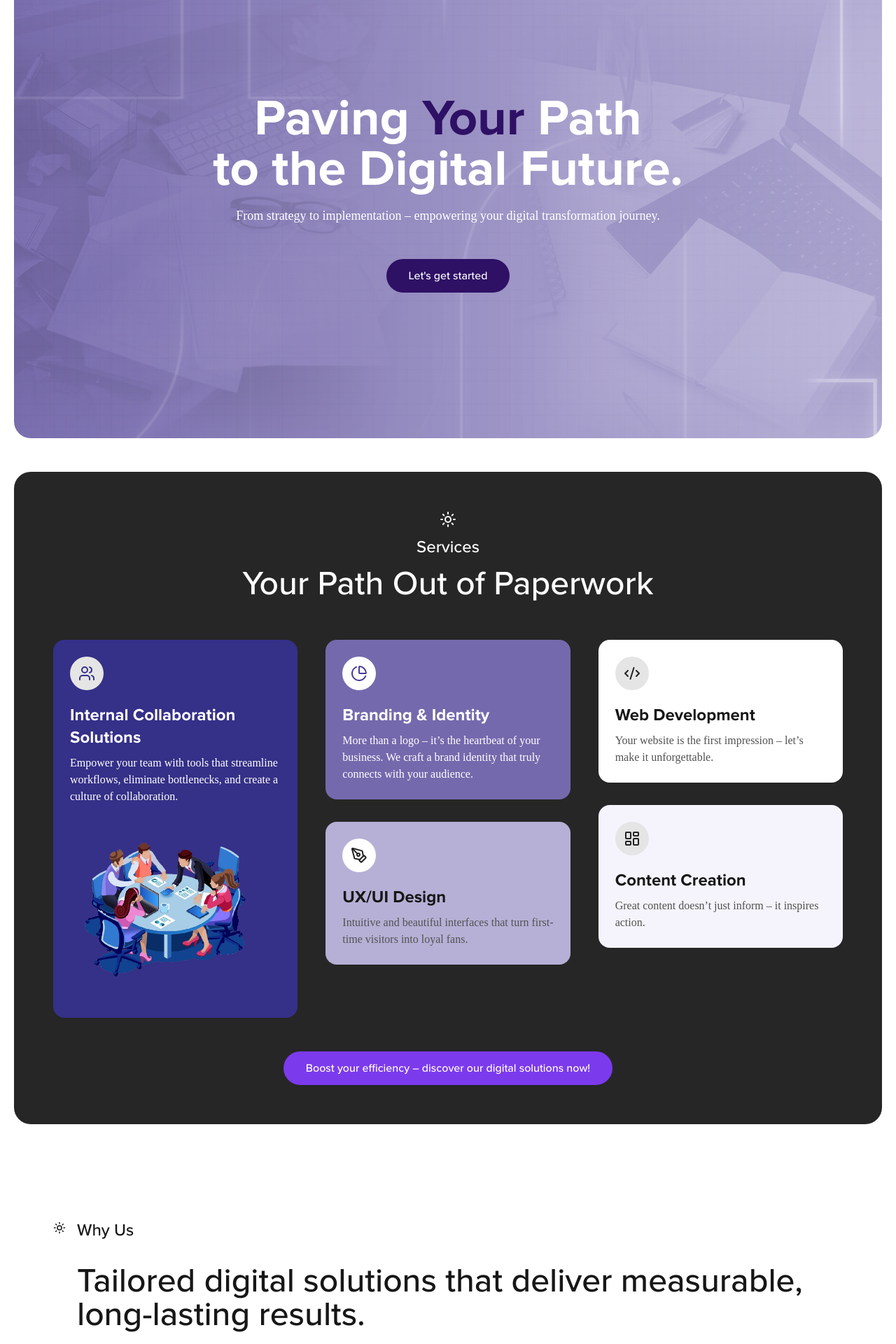
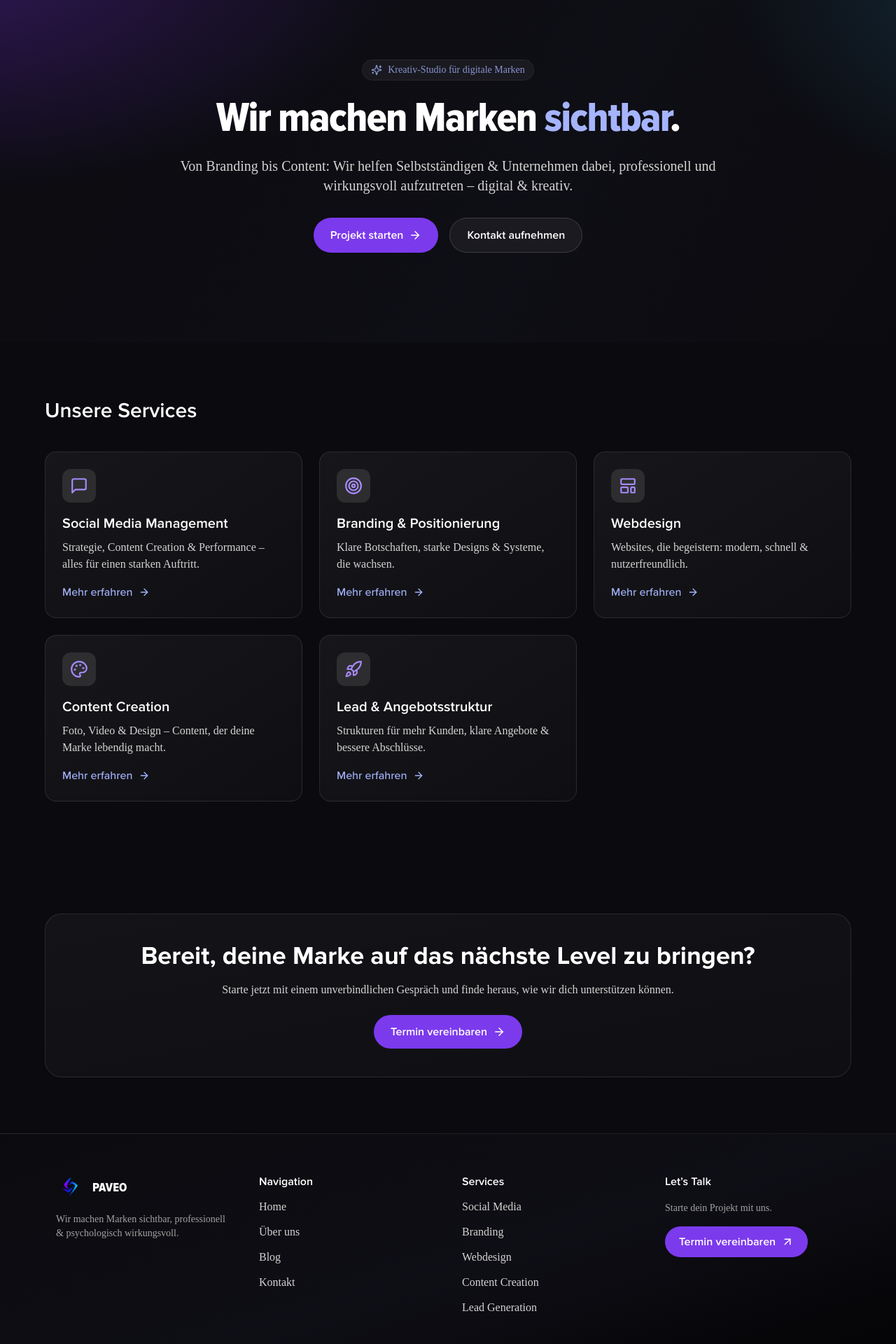
Before and after one commit to cyclebittt/pavewebyyyy, a Next.js app: page / in a window 1280 px wide. Shown: the part 100-2020 px from the top of the page at 70% size. Built offline with nearby package versions, Linux system fonts and the light colour scheme; a web font is replaced by a local one.

Commit message:
Update page.js

```diff
--- a/app/page.js
+++ b/app/page.js
@@ -1,225 +1,136 @@
-'use client'
+'use client';
 
-import { Testimonials } from "@/components/home/Testimonials";
-import Footer from "@/components/layout/Footer";
-import Navbar from "@/components/layout/Navbar";
-import { ArrowRight, ChartPie, ChevronDown, CodeXml, PenTool, Sun, Users, LayoutDashboard } from "lucide-react";
 import { useEffect, useState } from 'react';
+import Link from 'next/link';
+import Navbar from '@/components/layout/Navbar';
+import Footer from '@/components/layout/Footer';
 import AOS from 'aos';
 import 'aos/dist/aos.css';
-import Link from "next/link";
+import { ArrowRight, Sparkles, Target, LayoutTemplate, Palette, Type, Rocket, MessageSquare } from 'lucide-react';
 
 export default function Home() {
-  const [animationRight, setAnimationRight] = useState('fade-right');
-  const [activeCard, setActiveCard] = useState(null);
-
-  const toggleCard = (index) => {
-    setActiveCard(activeCard === index ? null : index);
-  };
+  const [fadeDir, setFadeDir] = useState('fade-right');
 
   useEffect(() => {
-    const handleResize = () => {
-      if (window.innerWidth < 768) {
-        setAnimationRight('fade-down');
-      } else {
-        setAnimationRight('fade-right');
-      }
-    };
-
-    // Initialize AOS
-    AOS.init({ duration: 500, once: true });
-
+    AOS.init({ duration: 600, once: true });
+    const handleResize = () => setFadeDir(window.innerWidth < 768 ? 'fade-down' : 'fade-right');
     handleResize();
-    window.addEventListener('resize', handleResize);
-    return () => {
-      window.removeEventListener('resize', handleResize);
-    };
+    window.addEventListener('resize', handleResize, { passive: true });
+    return () => window.removeEventListener('resize', handleResize);
   }, []);
 
+  const services = [
+    {
+      title: 'Social Media Management',
+      desc: 'Strategie, Content Creation & Performance – alles für einen starken Auftritt.',
+      icon: <MessageSquare size={26} className="text-violet-400" />,
+      href: '/services/socialmedia',
+    },
+    {
+      title: 'Branding & Positionierung',
+      desc: 'Klare Botschaften, starke Designs & Systeme, die wachsen.',
+      icon: <Target size={26} className="text-violet-400" />,
+      href: '/services/branding',
+    },
+    {
+      title: 'Webdesign',
+      desc: 'Websites, die begeistern: modern, schnell & nutzerfreundlich.',
+      icon: <LayoutTemplate size={26} className="text-violet-400" />,
+      href: '/services/webdesign',
+    },
+    {
+      title: 'Content Creation',
+      desc: 'Foto, Video & Design – Content, der deine Marke lebendig macht.',
+      icon: <Palette size={26} className="text-violet-400" />,
+      href: '/services/content',
+    },
+    {
+      title: 'Lead & Angebotsstruktur',
+      desc: 'Strukturen für mehr Kunden, klare Angebote & bessere Abschlüsse.',
+      icon: <Rocket size={26} className="text-violet-400" />,
+      href: '/services/lead',
+    },
+  ];
+
   return (
-    <div className="font-proxima">
+    <div className="font-proxima bg-[#0B0B0F] text-white">
       <Navbar />
 
       {/* HERO */}
-      <div className="md:px-5 md:pb-12">
-        <div className="relative flex flex-col items-center py-8 md:pt-40 md:pb-52 px-4 gap-4 md:gap-12 md:rounded-3xl overflow-hidden">
-          <img src="/img/bg.png" alt="" className="absolute inset-0 w-full h-full object-cover -z-10" />
-
-          <div className="flex text-white flex-col items-center justify-center gap-2 md:gap-4 max-w-3xl">
-            <h1 className="text-3xl sm:text-5xl md:text-7xl font-bold text-center">
-              Paving <span className="text-violet-950">Your</span> Path <br /> to the Digital Future.
-            </h1>
-            <p className="text-xs md:text-lg text-center">
-              From strategy to implementation – empowering your digital transformation journey.
-            </p>
+      <section className="relative overflow-hidden">
+        <div className="pointer-events-none absolute inset-0 bg-[radial-gradient(1200px_600px_at_-10%_-10%,rgba(129,51,241,.35),transparent_60%),radial-gradient(900px_600px_at_120%_0%,rgba(56,189,248,.20),transparent_55%),linear-gradient(120deg,#0B0B0F_0%,#0E0E15_60%,#0B0B0F_100%)]" />
+        <div className="relative px-5 md:px-16 pt-20 md:pt-28 pb-24 md:pb-32 text-center max-w-4xl mx-auto">
+          <span className="inline-flex items-center gap-2 text-sm text-indigo-300/80 bg-white/5 ring-1 ring-white/10 px-3 py-1 rounded-full">
+            <Sparkles size={16} /> Kreativ-Studio für digitale Marken
+          </span>
+          <h1 className="mt-6 text-4xl md:text-6xl font-extrabold tracking-tight">
+            Wir machen Marken <span className="text-indigo-300">sichtbar</span>.
+          </h1>
+          <p className="mt-6 text-lg md:text-xl text-neutral-300">
+            Von Branding bis Content: Wir helfen Selbstständigen & Unternehmen dabei,
+            professionell und wirkungsvoll aufzutreten – digital & kreativ.
+          </p>
+          <div className="mt-8 flex justify-center gap-4">
+            <Link
+              href="/request"
+              className="px-6 py-3 rounded-full bg-violet-600 hover:bg-violet-500 transition-colors font-semibold inline-flex items-center gap-2"
+            >
+              Projekt starten <ArrowRight size={18} />
+            </Link>
+            <Link
+              href="/contact"
+              className="px-6 py-3 rounded-full border border-white/15 hover:border-white/30 bg-white/5 transition-colors font-semibold"
+            >
+              Kontakt aufnehmen
+            </Link>
           </div>
-
-          <Link href='/request' className="flex items-center relative group">
-            <button className="px-4 py-2 md:px-8 md:py-3 text-sm md:text-base bg-violet-950 text-white rounded-full font-medium transition-all duration-500 group-hover:scale-105">
-              Let&apos;s get started
-            </button>
-          </Link>
         </div>
-      </div>
+      </section>
 
       {/* SERVICES */}
-      <div className="px-0 md:px-5 pb-10">
-        <div className="bg-neutral-800 md:rounded-3xl px-5 py-8 md:p-14 flex flex-col items-center justify-center gap-12">
-          <div className="flex flex-col items-center gap-14">
-            <div className="text-white flex flex-col items-center gap-3 max-w-2xl">
-              <Sun />
-              <h2 className="font-medium text-xl md:text-2xl text-center">Services</h2>
-              <p className="font-medium text-3xl md:text-5xl text-center">
-                Your Path Out of Paperwork
-              </p>
-            </div>
+      <section className="px-5 md:px-16 py-20">
+        <h2 className="text-2xl md:text-3xl font-semibold mb-10">Unsere Services</h2>
+        <div className="grid grid-cols-1 md:grid-cols-3 gap-6">
+          {services.map(({ title, desc, icon, href }, i) => (
+            <Link
+              key={title}
+              href={href}
+              data-aos={fadeDir}
+              data-aos-delay={i * 100}
+              className="rounded-2xl bg-gradient-to-br from-white/5 to-white/[0.02] border border-white/10 p-6 backdrop-blur-sm hover:bg-white/[0.06] transition-colors flex flex-col"
+            >
+              <div className="w-12 h-12 rounded-xl bg-white/10 flex items-center justify-center">
+                {icon}
+              </div>
+              <h3 className="mt-4 text-xl font-semibold">{title}</h3>
+              <p className="mt-2 text-neutral-300">{desc}</p>
+              <span className="mt-4 inline-flex items-center gap-2 text-indigo-300 font-medium">
+                Mehr erfahren <ArrowRight size={16} />
+              </span>
+            </Link>
+          ))}
+        </div>
+      </section>
 
-            <div className="grid grid-cols-1 md:grid-cols-3 gap-10 w-full">
-              {/* Service 1 */}
-              <div data-aos={animationRight} onClick={() => toggleCard(0)} className="relative bg-[#353088] p-6 rounded-2xl flex flex-col gap-10 min-h-[420px] md:min-h-[540px]">
-                <div className="flex flex-col gap-5">
-                  <div className="flex justify-between items-center">
-                    <div className="h-12 w-12 rounded-full text-[#353088] bg-neutral-200 flex items-center justify-center">
-                      <Users size={24} />
-                    </div>
-                    <ChevronDown className="text-white md:hidden" />
-                  </div>
-                  <div className="flex flex-col gap-2 text-white">
-                    <h2 className="font-bold text-2xl">Internal Collaboration Solutions</h2>
-                    <p className={`transition-all duration-700 overflow-hidden ${activeCard === 0 ? 'max-h-40 opacity-100' : 'max-h-0 opacity-0'} md:max-h-none md:opacity-100`}>
-                      Empower your team with tools that streamline workflows, eliminate bottlenecks, and create a culture of collaboration.
-                    </p>
-                  </div>
-                </div>
-                <img src="/img/insight.png" alt="" className="w-full" />
-              </div>
-
-              {/* Service 2 & 3 */}
-              <div className="flex flex-col gap-8 w-full">
-                <div onClick={() => toggleCard(1)} className="flex flex-col gap-5 p-6 bg-[#7569AD] rounded-2xl">
-                  <div className="flex justify-between items-center">
-                    <div className="h-12 w-12 rounded-full text-[#4B3A98] bg-white flex items-center justify-center">
-                      <ChartPie size={24} />
-                    </div>
-                    <ChevronDown className="text-white md:hidden" />
-                  </div>
-                  <div className="flex flex-col gap-2 text-white">
-                    <h2 className="font-bold text-2xl">Branding & Identity</h2>
-                    <p className={`transition-all duration-500 overflow-hidden ${activeCard === 1 ? 'max-h-40 opacity-100' : 'max-h-0 opacity-0'} md:max-h-none md:opacity-100`}>
-                      More than a logo – it’s the heartbeat of your business. We craft a brand identity that truly connects with your audience.
-                    </p>
-                  </div>
-                </div>
-
-                <div onClick={() => toggleCard(2)} className="flex flex-col gap-5 p-6 bg-[#B6B0D6] rounded-2xl">
-                  <div className="flex justify-between items-center">
-                    <div className="h-12 w-12 rounded-full text-[#222] bg-white flex items-center justify-center">
-                      <PenTool size={24} />
-                    </div>
-                    <ChevronDown className="text-neutral-900 md:hidden" />
-                  </div>
-                  <div className="flex flex-col gap-2">
-                    <h2 className="font-bold text-2xl">UX/UI Design</h2>
-                    <p className={`text-neutral-600 transition-all duration-500 overflow-hidden ${activeCard === 2 ? 'max-h-40 opacity-100' : 'max-h-0 opacity-0'} md:max-h-none md:opacity-100`}>
-                      Intuitive and beautiful interfaces that turn first-time visitors into loyal fans.
-                    </p>
-                  </div>
-                </div>
-              </div>
-
-              {/* Service 4 & 5 */}
-              <div className="flex flex-col gap-8 w-full">
-                <div onClick={() => toggleCard(3)} className="flex flex-col gap-5 p-6 bg-white rounded-2xl">
-                  <div className="flex justify-between items-center">
-                    <div className="h-12 w-12 rounded-full text-[#222] bg-neutral-200 flex items-center justify-center">
-                      <CodeXml size={24} />
-                    </div>
-                    <ChevronDown className="text-neutral-900 md:hidden" />
-                  </div>
-                  <div className="flex flex-col gap-2">
-                    <h2 className="font-bold text-2xl">Web Development</h2>
-                    <p className={`text-neutral-600 transition-all duration-500 overflow-hidden ${activeCard === 3 ? 'max-h-40 opacity-100' : 'max-h-0 opacity-0'} md:max-h-none md:opacity-100`}>
-                      Your website is the first impression – let’s make it unforgettable.
-                    </p>
-                  </div>
-                </div>
-
-                <div onClick={() => toggleCard(4)} className="flex flex-col gap-5 p-6 bg-[#F5F4FC] rounded-2xl">
-                  <div className="flex justify-between items-center">
-                    <div className="h-12 w-12 rounded-full text-[#222] bg-neutral-200 flex items-center justify-center">
-                      <LayoutDashboard size={24} />
-                    </div>
-                    <ChevronDown className="text-neutral-900 md:hidden" />
-                  </div>
-                  <div className="flex flex-col gap-2">
-                    <h2 className="font-bold text-2xl">Content Creation</h2>
-                    <p className={`text-neutral-600 transition-all duration-500 overflow-hidden ${activeCard === 4 ? 'max-h-40 opacity-100' : 'max-h-0 opacity-0'} md:max-h-none md:opacity-100`}>
-                      Great content doesn’t just inform – it inspires action.
-                    </p>
-                  </div>
-                </div>
-              </div>
-            </div>
-          </div>
-
-          <Link href='/request'>
-            <button className="px-8 py-3 bg-violet-600 text-white rounded-full font-medium transition-all duration-500 hover:scale-105">
-              Boost your efficiency – discover our digital solutions now!
-            </button>
-          </Link>
-        </div>
-      </div>
-
-      {/* WHY US */}
-      <div className="px-5 py-10">
-        <div className="bg-white rounded-3xl p-8 md:p-14 flex flex-col gap-14">
-          <div className="flex gap-4 max-w-6xl">
-            <Sun className="min-w-[16px]" />
-            <div className="flex flex-col gap-8">
-              <h2 className="font-medium text-xl md:text-2xl">Why Us</h2>
-              <p className="font-medium text-3xl md:text-5xl">
-                Tailored digital solutions that deliver measurable, long-lasting results.
-              </p>
-              <Link href='/request'>
-                <button className="px-8 py-3 bg-violet-600 text-white rounded-full font-medium transition-all duration-500 hover:scale-105">
-                  See Our Solutions
-                </button>
-              </Link>
-            </div>
+      {/* CTA */}
+      <section className="px-5 md:px-16 py-20 text-center">
+        <div className="rounded-3xl border border-white/10 bg-gradient-to-br from-white/[0.04] to-white/[0.02] p-10">
+          <h2 className="text-3xl md:text-4xl font-bold">
+            Bereit, deine Marke auf das nächste Level zu bringen?
+          </h2>
+          <p className="mt-4 text-neutral-300 max-w-2xl mx-auto">
+            Starte jetzt mit einem unverbindlichen Gespräch und finde heraus, wie wir dich unterstützen können.
+          </p>
+          <div className="mt-6 flex justify-center gap-4">
+            <Link
+              href="/request"
+              className="px-6 py-3 rounded-full bg-violet-600 hover:bg-violet-500 transition-colors font-semibold inline-flex items-center gap-2"
+            >
+              Termin vereinbaren <ArrowRight size={18} />
+            </Link>
           </div>
         </div>
-      </div>
-
-      {/* CONTACT */}
-      <div className="px-5 md:px-20 py-24 flex flex-col md:flex-row gap-20">
-        <div className="w-full md:w-2/5 flex flex-col gap-12">
-          <h2 className="font-medium text-3xl md:text-5xl">
-            Pave the way and get in touch with us.
-          </h2>
-          <p className="text-neutral-600">
-            Whether you need answers, support, or just a quick chat, our team is ready to assist.
-          </p>
-          <Link href='/request'>
-            <button className="w-fit px-4 py-2 bg-violet-700 text-white rounded-full font-semibold">
-              Book an Appointment
-            </button>
-          </Link>
-        </div>
-
-        <div className="w-full md:w-3/5 flex flex-col md:flex-row gap-5">
-          <div className="w-full md:w-72 aspect-square rounded-2xl overflow-hidden relative">
-            <img src="https://images.unsplash.com/photo-1556157382-97eda2d62296?q=80&w=1470" alt="" className="w-full h-full object-cover" />
-          </div>
-          <div className="relative w-full h-full rounded-2xl overflow-hidden">
-            <Link href='/about' className="absolute top-4 right-4">
-              <button className="px-4 py-2 bg-violet-600 text-white rounded-full font-medium hover:scale-105 transition-all">
-                Meet our Team
-              </button>
-            </Link>
-            <img src="https://images.unsplash.com/photo-1521737604893-d14cc237f11d?q=80&w=1484" alt="" className="w-full h-full object-cover" />
-          </div>
-        </div>
-      </div>
+      </section>
 
       <Footer />
     </div>
```
